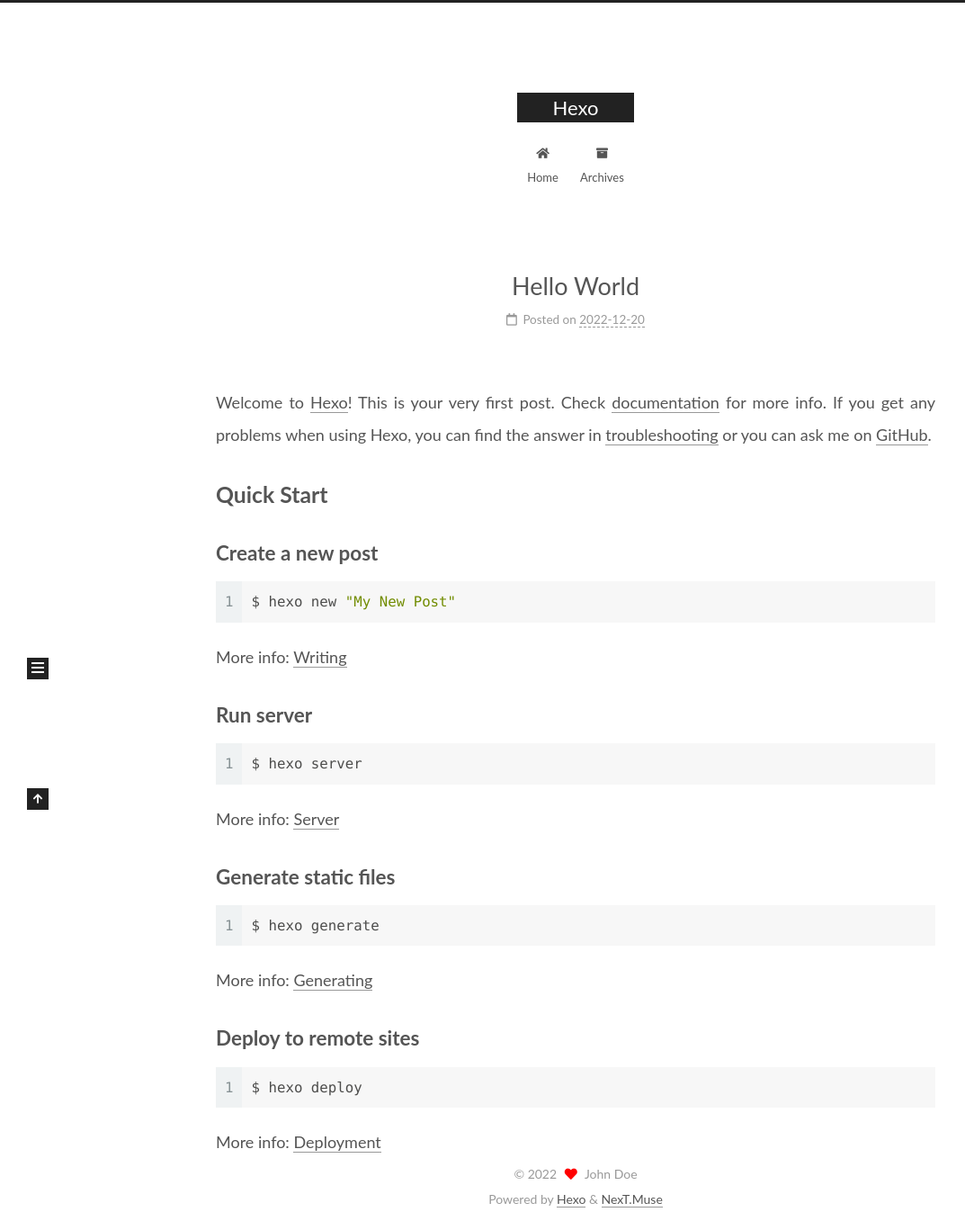
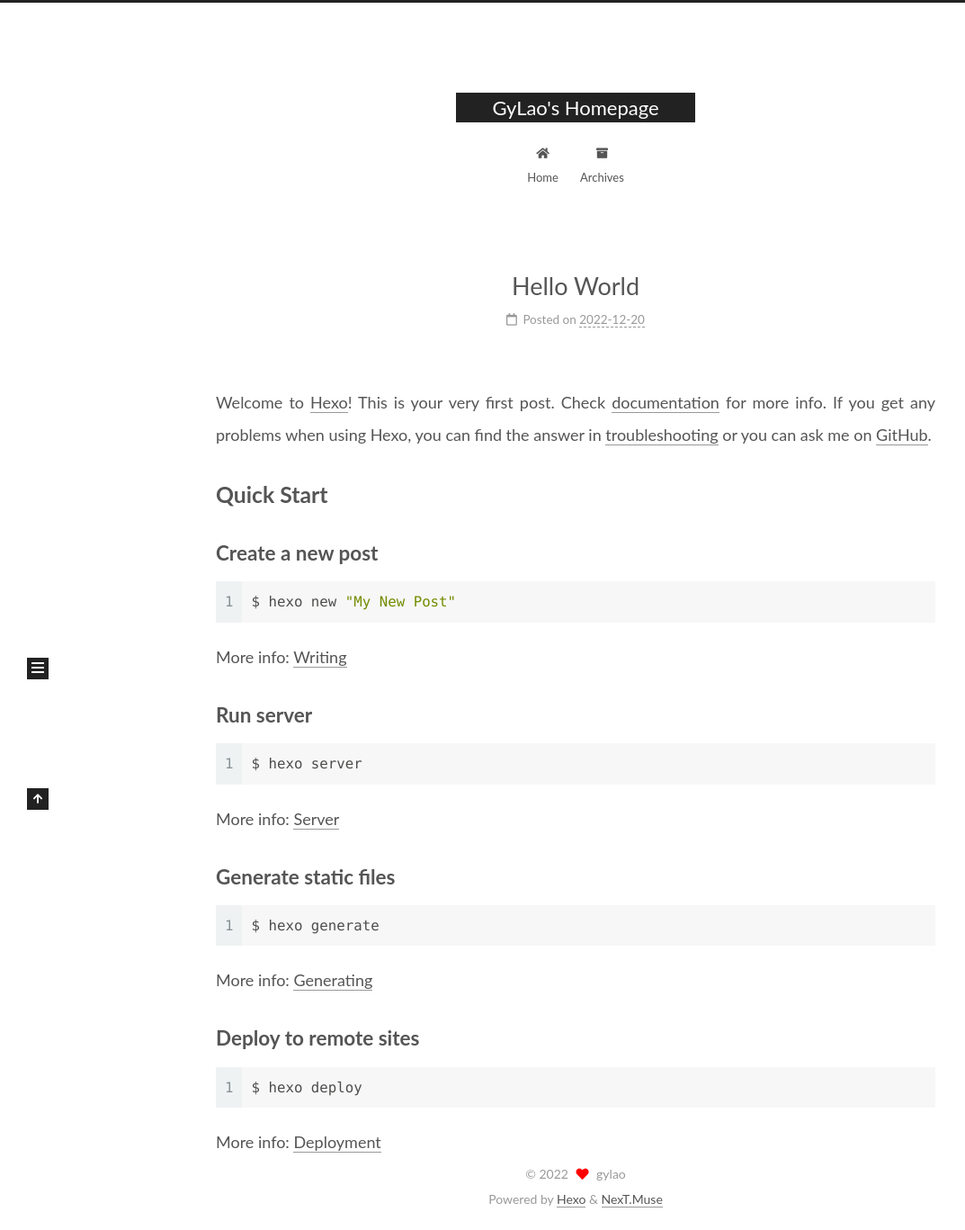
Before and after one commit to gylao/gylao.github.io, a plain HTML site: page index.html in a window 1280 px wide. Shown: the whole page at 90% size, without its empty margins (0-1073 px from the left). Drawn offline with Linux system fonts and the light colour scheme; files that its build step writes are made by us from their sources; files whose address does not match are found by name.

Commit message:
Site updated: 2022-12-20 17:14:23

```diff
--- a/css/main.css
+++ b/css/main.css
@@ -1168,7 +1168,7 @@ pre .javascript .function {
 }
 .links-of-author a::before,
 .links-of-author span.exturl::before {
-  background: #acffa6;
+  background: #66f2ff;
   border-radius: 50%;
   content: ' ';
   display: inline-block;
--- a/index.html
+++ b/index.html
@@ -21,11 +21,11 @@
   </script>
 
   <meta property="og:type" content="website">
-<meta property="og:title" content="Hexo">
+<meta property="og:title" content="GyLao&#39;s Homepage">
 <meta property="og:url" content="https://github.com/gylao/gylao.github.io.git/index.html">
-<meta property="og:site_name" content="Hexo">
+<meta property="og:site_name" content="GyLao&#39;s Homepage">
 <meta property="og:locale" content="en_US">
-<meta property="article:author" content="John Doe">
+<meta property="article:author" content="gylao">
 <meta name="twitter:card" content="summary">
 
 <link rel="canonical" href="https://github.com/gylao/gylao.github.io.git/">
@@ -41,7 +41,7 @@
   };
 </script>
 
-  <title>Hexo</title>
+  <title>GyLao's Homepage</title>
 
 
 
@@ -92,7 +92,7 @@
 
     <a href="/gylao/gylao.github.io.git/" class="brand" rel="start">
       <span class="logo-line-before"><i></i></span>
-      <h1 class="site-title">Hexo</h1>
+      <h1 class="site-title">GyLao's Homepage</h1>
       <span class="logo-line-after"><i></i></span>
     </a>
   </div>
@@ -149,12 +149,12 @@
 
     <span hidden itemprop="author" itemscope itemtype="http://schema.org/Person">
       <meta itemprop="image" content="/gylao/gylao.github.io.git/images/avatar.gif">
-      <meta itemprop="name" content="John Doe">
+      <meta itemprop="name" content="gylao">
       <meta itemprop="description" content="">
     </span>
 
     <span hidden itemprop="publisher" itemscope itemtype="http://schema.org/Organization">
-      <meta itemprop="name" content="Hexo">
+      <meta itemprop="name" content="GyLao's Homepage">
     </span>
       <header class="post-header">
         <h2 class="post-title" itemprop="name headline">
@@ -269,7 +269,7 @@
 
       <div class="site-overview-wrap sidebar-panel">
         <div class="site-author motion-element" itemprop="author" itemscope itemtype="http://schema.org/Person">
-  <p class="site-author-name" itemprop="name">John Doe</p>
+  <p class="site-author-name" itemprop="name">gylao</p>
   <div class="site-description" itemprop="description"></div>
 </div>
 <div class="site-state-wrap motion-element">
@@ -309,7 +309,7 @@
   <span class="with-love">
     <i class="fa fa-heart"></i>
   </span>
-  <span class="author" itemprop="copyrightHolder">John Doe</span>
+  <span class="author" itemprop="copyrightHolder">gylao</span>
 </div>
   <div class="powered-by">Powered by <a href="https://hexo.io/" class="theme-link" rel="noopener" target="_blank">Hexo</a> & <a href="https://muse.theme-next.org/" class="theme-link" rel="noopener" target="_blank">NexT.Muse</a>
   </div>
```
Also changed, not shown: 2022/12/20/hello-world/index.html (+8 -8 lines), archives/2022/12/index.html (+7 -7 lines), archives/2022/index.html (+7 -7 lines), archives/index.html (+7 -7 lines).
